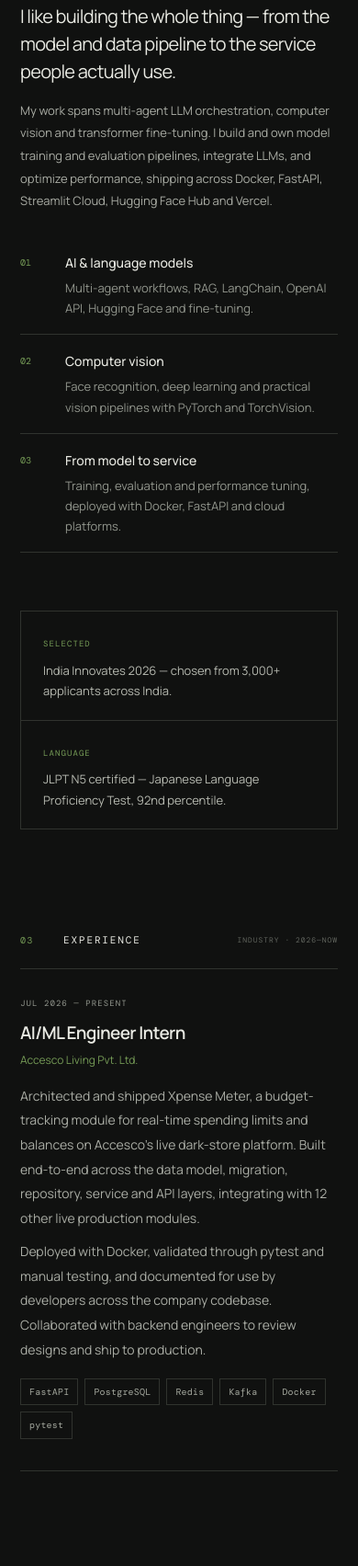
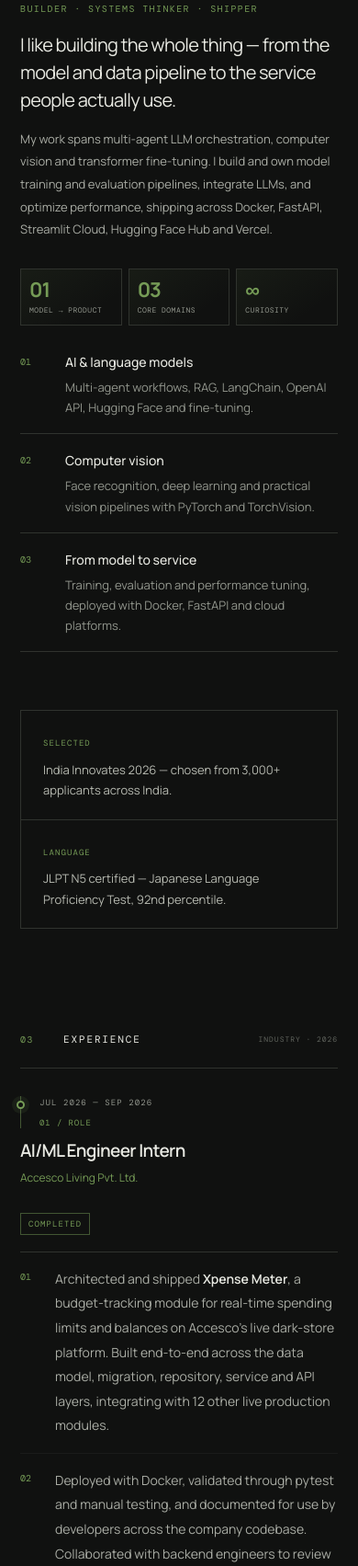
Before and after one commit to DeepanshuTevathiya/Portfolio, a plain HTML site: page index.html in a window 390 px wide. Shown: the part 3789-5492 px from the top of the page at 92% size. Drawn offline with nearby package versions, Linux system fonts and the light colour scheme.

Commit message:
experience

```diff
--- a/index.html
+++ b/index.html
@@ -82,13 +82,13 @@
 
     <section class="section wrap" id="about">
       <div class="section-heading"><span class="section-no">02</span><h2>ABOUT</h2><span class="section-aside">HOW I WORK</span></div>
-      <div class="about-grid"><div class="about-copy"><p class="about-lead">I like building the whole thing — from the model and data pipeline to the service people actually use.</p><p>My work spans multi-agent LLM orchestration, computer vision and transformer fine-tuning. I build and own model training and evaluation pipelines, integrate LLMs, and optimize performance, shipping across Docker, FastAPI, Streamlit Cloud, Hugging Face Hub and Vercel.</p></div><div class="focus-list"><div><span>01</span><h3>AI & language models</h3><p>Multi-agent workflows, RAG, LangChain, OpenAI API, Hugging Face and fine-tuning.</p></div><div><span>02</span><h3>Computer vision</h3><p>Face recognition, deep learning and practical vision pipelines with PyTorch and TorchVision.</p></div><div><span>03</span><h3>From model to service</h3><p>Training, evaluation and performance tuning, deployed with Docker, FastAPI and cloud platforms.</p></div></div></div>
+      <div class="about-grid"><div class="about-copy"><p class="about-kicker">BUILDER · SYSTEMS THINKER · SHIPPER</p><p class="about-lead">I like building the whole thing — from the model and data pipeline to the service people actually use.</p><p>My work spans multi-agent LLM orchestration, computer vision and transformer fine-tuning. I build and own model training and evaluation pipelines, integrate LLMs, and optimize performance, shipping across Docker, FastAPI, Streamlit Cloud, Hugging Face Hub and Vercel.</p><div class="about-facts"><div><strong>01</strong><span>MODEL → PRODUCT</span></div><div><strong>03</strong><span>CORE DOMAINS</span></div><div><strong>∞</strong><span>CURIOSITY</span></div></div></div><div class="focus-list"><div><span>01</span><h3>AI & language models</h3><p>Multi-agent workflows, RAG, LangChain, OpenAI API, Hugging Face and fine-tuning.</p></div><div><span>02</span><h3>Computer vision</h3><p>Face recognition, deep learning and practical vision pipelines with PyTorch and TorchVision.</p></div><div><span>03</span><h3>From model to service</h3><p>Training, evaluation and performance tuning, deployed with Docker, FastAPI and cloud platforms.</p></div></div></div>
       <div class="achievement-grid"><div><span>SELECTED</span><p>India Innovates 2026 — chosen from 3,000+ applicants across India.</p></div><div><span>LANGUAGE</span><p>JLPT N5 certified — Japanese Language Proficiency Test, 92nd percentile.</p></div></div>
     </section>
 
     <section class="section wrap" id="experience">
-      <div class="section-heading"><span class="section-no">03</span><h2>EXPERIENCE</h2><span class="section-aside">INDUSTRY · 2026—NOW</span></div>
-      <article class="timeline-item"><div class="timeline-date">JUL 2026 — PRESENT</div><div class="timeline-content"><h3>AI/ML Engineer Intern</h3><p class="company">Accesco Living Pvt. Ltd.</p><p>Architected and shipped Xpense Meter, a budget-tracking module for real-time spending limits and balances on Accesco’s live dark-store platform. Built end-to-end across the data model, migration, repository, service and API layers, integrating with 12 other live production modules.</p><p>Deployed with Docker, validated through pytest and manual testing, and documented for use by developers across the company codebase. Collaborated with backend engineers to review designs and ship to production.</p><div class="tags"><span>FastAPI</span><span>PostgreSQL</span><span>Redis</span><span>Kafka</span><span>Docker</span><span>pytest</span></div></div></article>
+      <div class="section-heading"><span class="section-no">03</span><h2>EXPERIENCE</h2><span class="section-aside">INDUSTRY · 2026</span></div>
+      <article class="timeline-item"><div class="timeline-date"><span class="timeline-dot"></span><span>JUL 2026 — SEP 2026</span><small>01 / ROLE</small></div><div class="timeline-content"><div class="role-heading"><div><h3>AI/ML Engineer Intern</h3><p class="company">Accesco Living Pvt. Ltd.</p></div><span class="role-status">COMPLETED</span></div><div class="experience-block"><span>01</span><p>Architected and shipped <strong>Xpense Meter</strong>, a budget-tracking module for real-time spending limits and balances on Accesco’s live dark-store platform. Built end-to-end across the data model, migration, repository, service and API layers, integrating with 12 other live production modules.</p></div><div class="experience-block"><span>02</span><p>Deployed with Docker, validated through pytest and manual testing, and documented for use by developers across the company codebase. Collaborated with backend engineers to review designs and ship to production.</p></div><div class="tags"><span>FastAPI</span><span>PostgreSQL</span><span>Redis</span><span>Kafka</span><span>Docker</span><span>pytest</span></div></div></article>
     </section>
 
     <section class="section wrap" id="education">
--- a/styles.css
+++ b/styles.css
@@ -368,3 +368,30 @@ body{font-size:16px}
   .contact-links{grid-template-columns:1fr}
   .contact-links a{min-height:68px}
 }
+
+/* Editorial treatment for the About and Experience sections. */
+.about-copy .about-kicker{margin:0 0 18px;color:var(--accent);font:10px var(--mono);letter-spacing:.14em}
+.about-facts{display:grid;grid-template-columns:repeat(3,1fr);gap:10px;margin-top:30px}
+.about-facts>div{display:flex;flex-direction:column;gap:6px;padding:13px 12px;border:1px solid var(--line);background:linear-gradient(145deg,color-mix(in srgb,var(--accent) 8%,transparent),transparent 75%);transition:border-color .25s,transform .25s,background-color .25s}
+.about-facts>div:hover{border-color:#759b5680;background-color:color-mix(in srgb,var(--accent) 7%,transparent);transform:translateY(-4px)}
+.about-facts strong{font-size:22px;line-height:1;color:var(--accent);letter-spacing:-.05em}
+.about-facts span{color:var(--muted);font:9px var(--mono);letter-spacing:.1em}
+.timeline-date{position:relative;display:flex;flex-direction:column;gap:8px;padding-left:20px;border-left:1px solid #759b5680}
+.timeline-dot{position:absolute;left:-5px;top:5px;width:9px;height:9px;border:2px solid var(--accent);border-radius:50%;background:var(--bg);box-shadow:0 0 0 5px color-mix(in srgb,var(--accent) 10%,transparent)}
+.timeline-date small{color:var(--accent);font:9px var(--mono);letter-spacing:.1em}
+.role-heading{display:flex;align-items:flex-start;justify-content:space-between;gap:20px;padding-bottom:18px;border-bottom:1px solid var(--line)}
+.role-status{padding:5px 8px;border:1px solid #759b5680;color:var(--accent);font:9px var(--mono);letter-spacing:.12em}
+.experience-block{display:grid;grid-template-columns:28px 1fr;gap:10px;padding:16px 0;border-bottom:1px solid #ffffff0b}
+.experience-block>span{color:var(--accent);font:10px var(--mono);padding-top:4px}
+.experience-block p{max-width:730px;color:#aaada5;font-size:14px;line-height:1.9;margin:0}
+.experience-block strong{color:var(--text);font-weight:600}
+@media(max-width:850px){
+  .about-facts{max-width:520px}
+  .role-heading{gap:12px}
+}
+@media(max-width:520px){
+  .about-facts{gap:7px}
+  .about-facts>div{padding:11px 9px}
+  .about-facts span{font-size:8px;letter-spacing:.06em}
+  .role-heading{flex-direction:column}
+}
```
